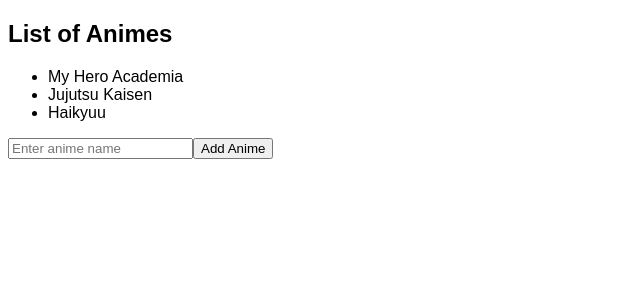
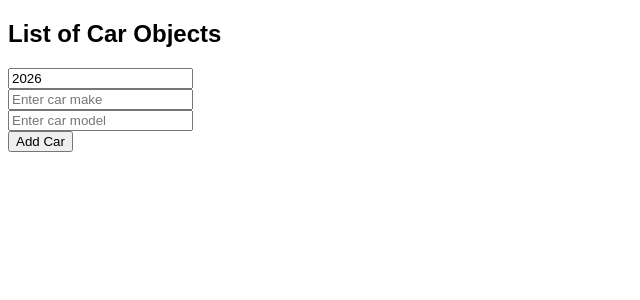
Before and after one commit to Batoul68/react-practice, a React (Vite) app in the folder my-react-app/: page / in a window 1280 px wide. Shown: the top 300 px of the page, without its empty margins (0-640 px from the left). Built offline with nearby package versions, Linux system fonts and the light colour scheme.

Commit message:
updating array of objects

```diff
--- a/my-react-app/src/App.jsx
+++ b/my-react-app/src/App.jsx
@@ -1,9 +1,9 @@
-import ArrayUpdate from './ArrayUpdate.jsx'
+import ArrayOfObjectUpdate from './ArrayOfObjectUpdate.jsx'
 function App() {
 
   return(
     <>
-      <ArrayUpdate />
+      <ArrayOfObjectUpdate />
     </>
   );
 }
--- /dev/null
+++ b/my-react-app/src/ArrayOfObjectUpdate.jsx
@@ -0,0 +1,58 @@
+import React, {useState} from 'react';
+
+function ArrayOfObjectUpdate() {
+
+  const [cars, setCars] =  useState([]);
+  const [carYear, setCarYear] = useState(new Date().getFullYear());
+  const [carMake, setCarMake] = useState("");
+  const [carModel, setCarModel] = useState("");
+
+  function handleAddCar() {
+    const newCar = {year: carYear,
+                    make: carMake,
+                    model: carModel};
+
+    setCars(c => [...c, newCar]);
+
+    setCarYear(new Date().getFullYear());
+    setCarMake("");
+    setCarModel("");
+  }
+
+  function handleRemoveCar(index) {
+    setCars(c => c.filter((_, i) => i !== index));
+  }
+
+  function handleYearChange(event) {
+    setCarYear(event.target.value);
+  }
+
+  function handleMakeChange(event) {
+    setCarMake(event.target.value);
+  }
+
+  function handleModelChange(event) {
+    setCarModel(event.target.value);
+  }
+
+  return(
+    <div>
+      <h2>List of Car Objects</h2>
+      <ul>
+        {cars.map((car, index) =>
+                  <li className="updater-list-item" key={index} onClick={() => handleRemoveCar(index)}>
+                    {car.year} {car.make} {car.model}
+                  </li>)}
+      </ul>
+
+      <input type="number" value={carYear} onChange={handleYearChange}/><br/>
+      <input type="text" value={carMake} onChange={handleMakeChange}
+             placeholder="Enter car make"/><br/>
+      <input type="text" value={carModel} onChange={handleModelChange}
+             placeholder="Enter car model"/><br/>
+      <button onClick={handleAddCar}>Add Car</button>
+    </div>
+  );
+
+}
+export default ArrayOfObjectUpdate
--- a/my-react-app/src/ArrayUpdate.jsx
+++ b/my-react-app/src/ArrayUpdate.jsx
@@ -21,7 +21,7 @@ function ArrayUpdate() {
       <h2>List of Animes</h2>
       <ul>
         {animes.map((anime, index) =>
-                    <li className="anime-list" key={index} onClick={() => handleRemoveAnime(index)}>
+                    <li className="updater-list-item" key={index} onClick={() => handleRemoveAnime(index)}>
                       {anime}
                     </li>)}
       </ul>
--- a/my-react-app/src/index.css
+++ b/my-react-app/src/index.css
@@ -156,6 +156,6 @@ input[type="color"] {
   border: 3px solid rgb(171, 170, 170);
 }
 
-.anime-list:hover {
+.updater-list-item:hover {
   cursor: pointer;
 }
```
